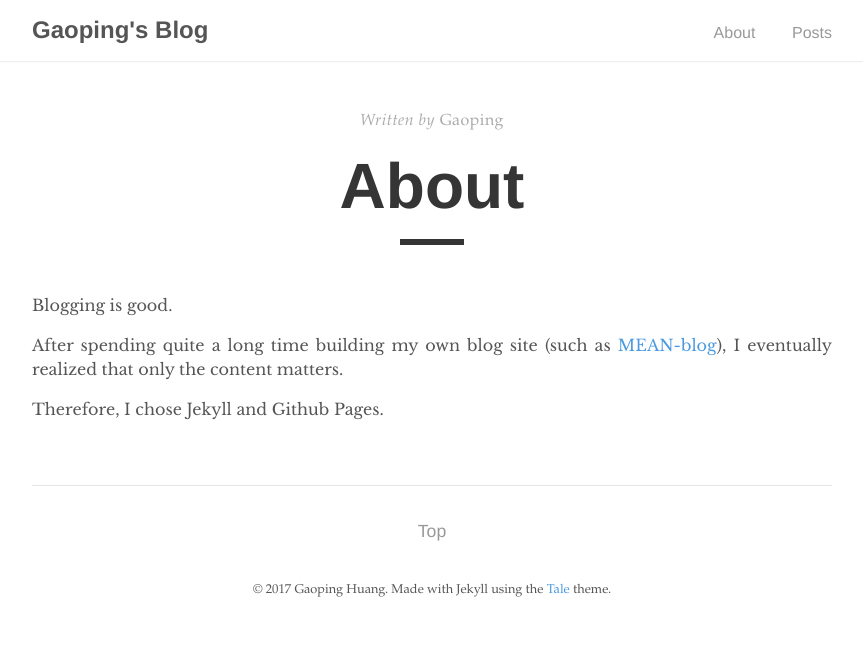
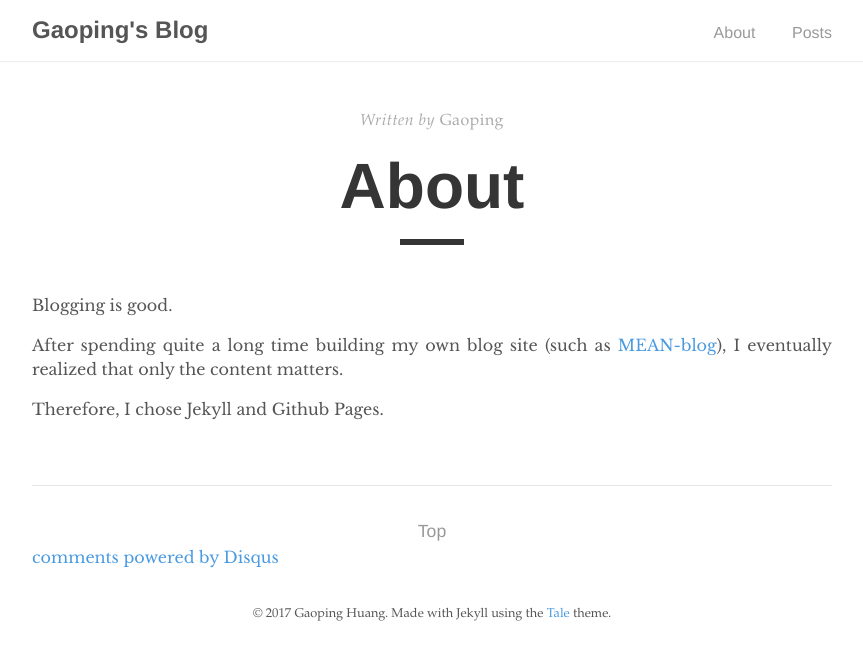
Before and after one commit to gaopinghuang0/gaopinghuang0.github.io, a Jekyll site: the page built from about.md, in a window 1280 px wide. Shown: the top 660 px of the page, without its empty margins (208-1071 px from the left). Built offline with Jekyll 4.4.1, drawn with Linux system fonts in a browser that asks for light colours; comment, search, counter and statistics services are not loaded.

Commit message:
add disqus comments

```diff
--- /dev/null
+++ b/_includes/disqus.html
@@ -0,0 +1,13 @@
+<div id="disqus_thread"></div>
+    <script type="text/javascript">
+        /* * * CONFIGURATION VARIABLES: EDIT BEFORE PASTING INTO YOUR WEBPAGE * * */
+        var disqus_shortname = 'gaoping'; // required: replace example with your forum shortname
+        /* * * DON'T EDIT BELOW THIS LINE * * */
+        (function() {
+            var dsq = document.createElement('script'); dsq.type = 'text/javascript'; dsq.async = true;
+            dsq.src = '//' + disqus_shortname + '.disqus.com/embed.js';
+            (document.getElementsByTagName('head')[0] || document.getElementsByTagName('body')[0]).appendChild(dsq);
+        })();
+    </script>
+    <noscript>Please enable JavaScript to view the <a href="http://disqus.com/?ref_noscript">comments powered by Disqus.</a></noscript>
+    <a href="http://disqus.com" class="dsq-brlink">comments powered by <span class="logo-disqus">Disqus</span></a>
--- a/_layouts/post.html
+++ b/_layouts/post.html
@@ -20,7 +20,7 @@
   <h1 class="post-title">{{ page.title }}</h1>
   <div class="post-line"></div>
 
-  {{ content }}
+    {{ content }}
 
 </div>
 
@@ -34,3 +34,8 @@
 
   <a href="#" class="top">Top</a>
 </div>
+
+<!-- Post comments -->
+<div class="notecomments">
+  {% include disqus.html %}
+</div>
```
